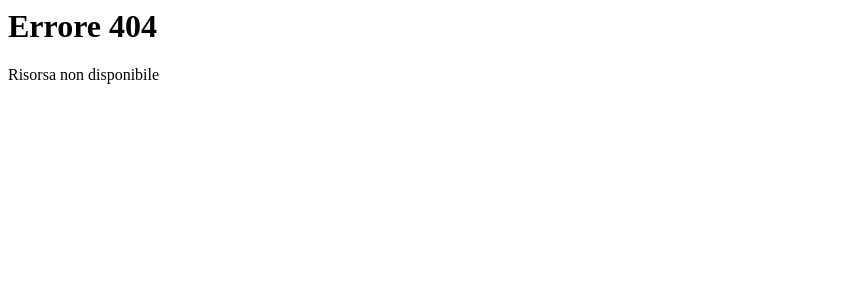
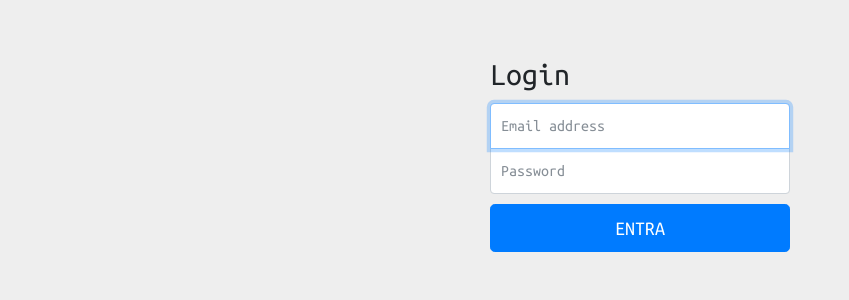
Before and after one commit to archistico/base, a PHP site: page /login in a window 1280 px wide. Shown: the top 300 px of the page, without its empty margins (0-849 px from the left). Run offline with PHP 8.4, Linux system fonts and the light colour scheme.

Commit message:
add page link login logout

```diff
--- /dev/null
+++ b/controllers/login.php
@@ -0,0 +1,11 @@
+<?php
+
+class Login {
+    function get() {
+        include("views/login.php");
+    }
+
+    function post() {
+
+    }
+}
--- /dev/null
+++ b/controllers/logout.php
@@ -0,0 +1,16 @@
+<?php
+
+class Logout {
+    function get() {
+
+        if(isset($_COOKIE[GLOBAL_COOKIENAME])) {
+            unset($_COOKIE[GLOBAL_COOKIENAME]);
+            setcookie(GLOBAL_COOKIENAME, null, -1, '/');
+        }
+
+        Flashmessage::Add('guest', 'login', 'Logout', 'Effettuato con successo', 'SUCCESS');
+
+        // Rinvia alla pagina
+        header("Location: /login");
+    }
+}
--- a/index.php
+++ b/index.php
@@ -15,5 +15,7 @@ Route::serve(array(
     "/todoadd" => "TodoAdd",
     "/todo/delete/:number" => "TodoDelete",
     "/todo/modify/:number" => "TodoModify",
+    "/login" => "Login",
+    "/logout" => "Logout",
 
 ));
--- a/loader.php
+++ b/loader.php
@@ -8,6 +8,8 @@ Utilita::PARAMETRI_INIZIALI();
 
 require("controllers/home.php");
 require("controllers/todo.php");
+require("controllers/login.php");
+require("controllers/logout.php");
 
 require("lib/mysql.php");
 require("lib/route.php");
--- a/views/html_default.php
+++ b/views/html_default.php
@@ -62,7 +62,9 @@ class Html_default {
 
         $menu = [
             'Home' => '/',
-            'Todo' => '/todo'
+            'Todo' => '/todo',
+            'Login' => '/login',
+            'Logout' => '/logout',
         ];
 
         $linkHome = current($menu);
@@ -124,22 +126,22 @@ class Html_default {
         }
         if($datepicker){
             $html = "
-            <script src='vendor/bootstrap-datepicker/bootstrap-datepicker.min.js'></script>
-            <script src='vendor/bootstrap-datepicker/bootstrap-datepicker.it.min.js'></script>
+            <script src='../../vendor/bootstrap-datepicker/bootstrap-datepicker.min.js'></script>
+            <script src='../../vendor/bootstrap-datepicker/bootstrap-datepicker.it.min.js'></script>
             ";
             echo $html;
         }
         if($chartjs){
             $html = "
-            <script src='vendor/palette/palette.js'></script>
-            <script src='vendor/chartjs/chart.bundle.min.js'></script>
+            <script src='../../vendor/palette/palette.js'></script>
+            <script src='../../vendor/chartjs/chart.bundle.min.js'></script>
             ";
             echo $html;
         }
         if($sha512){
             $html = "
-            <script src='vendor/sha512/sha512.js'></script>
-            <script src='vendor/sha512/form.js'></script>
+            <script src='../../vendor/sha512/sha512.js'></script>
+            <script src='../../vendor/sha512/form.js'></script>
             ";
             echo $html;
         }
--- /dev/null
+++ b/views/login.php
@@ -0,0 +1,56 @@
+<?php
+require("html_default.php");
+
+$filename_corrente = File::FILENAME(__FILE__);
+$basename_corrente = File::BASENAME(__FILE__);
+
+/* -----------------------------
+ *           LOGGIN
+ * -----------------------------
+ */
+// Autaut::CHECK_CREDENTIAL(['Amministrazione','Lavoratore','Cliente']);
+// POSSO ACCEDERE ALLA RISORSA
+// $utentefk = Autaut::LOGGATO();
+
+/* -----------------------------
+ *           HTML
+ * -----------------------------
+ */
+Html_default::HEAD("Base - ".strtoupper($filename_corrente), true);
+Html_default::OPENCONTAINER();
+
+/* -----------------------------
+ *       CORPO FILE
+ * -----------------------------
+ */
+Html_default::SHOW_NOTICES(Flashmessage::READ('guest', $filename_corrente));
+
+// Creo il formid per questa sessione
+$csrfname = $filename_corrente.":csrf";
+$_SESSION[$csrfname] = md5(rand(0,10000000));
+
+?>
+    <form class='form-signin' name='login_form' id='login_form' onsubmit='DoSubmit();' method='post'>
+        <h2 class='form-signin-heading'>Login</h2>
+        <label for='email' class='sr-only'>Email</label>
+        <input type='email' id='email' name='email' class='form-control' placeholder='Email address' required autofocus>
+        <label for='p' class='sr-only'>Password</label>
+        <input type='password' id='password_chiaro' name='password_chiaro' class='form-control' placeholder='Password' required>
+        <input type='hidden' name='<?= htmlspecialchars($_SESSION[$csrfname]) ?>' value='<?= $csrfname ?>'>
+        <button class='btn btn-lg btn-primary btn-block' type='submit'>ENTRA</button>
+    </form>
+
+<?php
+/* -----------------------------
+ *      FINE CORPO FILE
+ * -----------------------------
+ */
+
+
+/* -----------------------------
+ *      FINE HTML
+ * -----------------------------
+ */
+Html_default::CLOSECONTAINER();
+Html_default::SCRIPT(True, false, false, true);
+Html_default::END();
```
